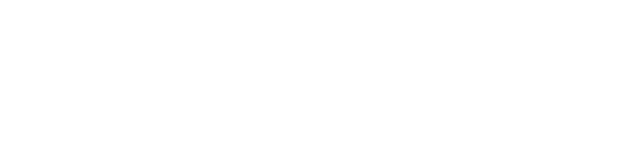
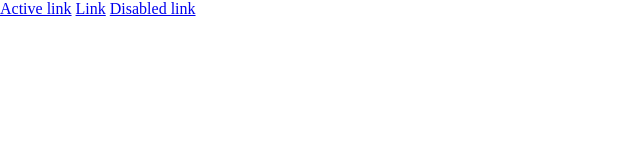
Before and after one commit to Majedul-Hasan/test_01254, a plain HTML site: page index.html in a window 1280 px wide. Shown: the whole page, without its empty margins (0-640 px from the left). Drawn offline with Linux system fonts and the light colour scheme.

Commit message:
second commit

```diff
--- /dev/null
+++ b/css/style.css
@@ -0,0 +1,5 @@
+* {
+  margin: 0;
+  padding: 0;
+  box-sizing: border-box;
+}
--- a/index.html
+++ b/index.html
@@ -5,8 +5,17 @@
     <meta http-equiv="X-UA-Compatible" content="IE=edge">
     <meta name="viewport" content="width=device-width, initial-scale=1.0">
     <title>Document</title>
+    <link rel="stylesheet" href="./css/style.css">
 </head>
 <body>
+    <header>
+        <nav class="nav justify-content-center">
+            <a class="nav-link active" href="#">Active link</a>
+            <a class="nav-link" href="#">Link</a>
+            <a class="nav-link disabled" href="#">Disabled link</a>
+        </nav>
+
+    </header>
 
 </body>
 </html>
```
